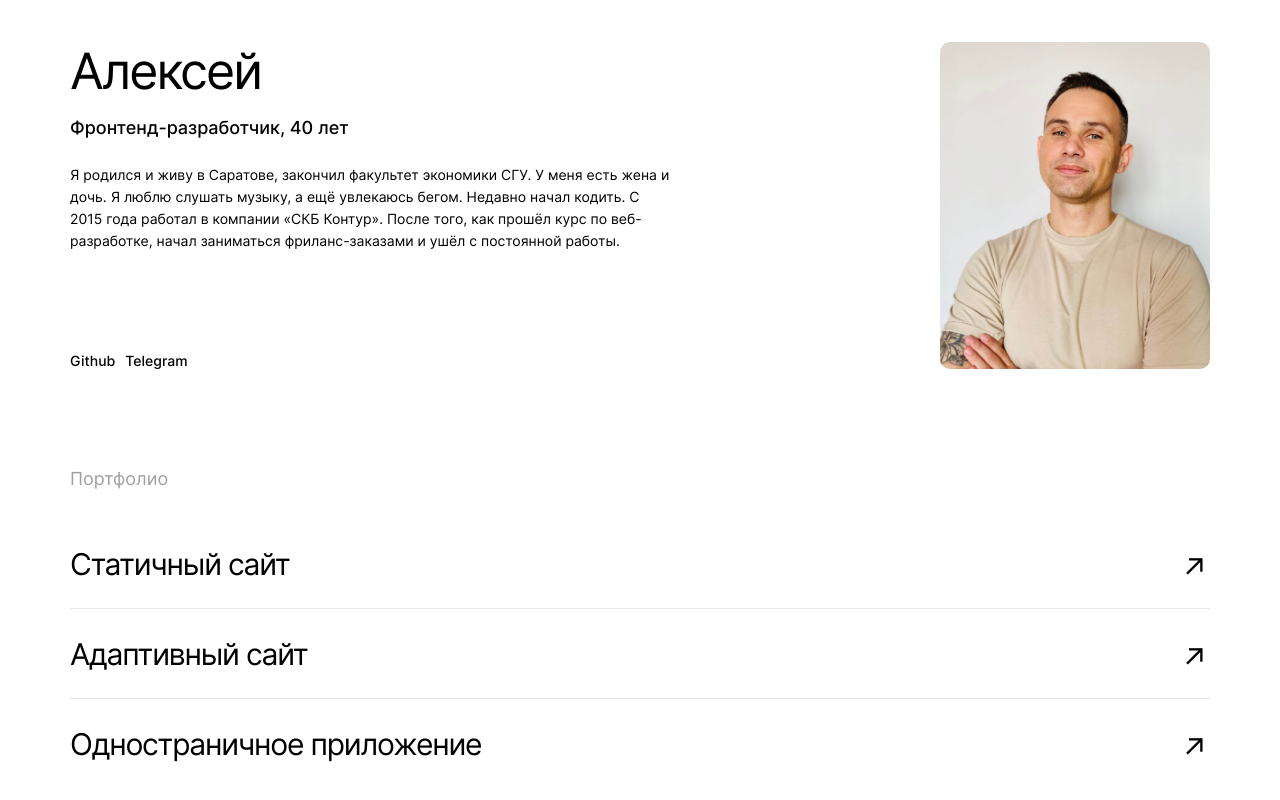
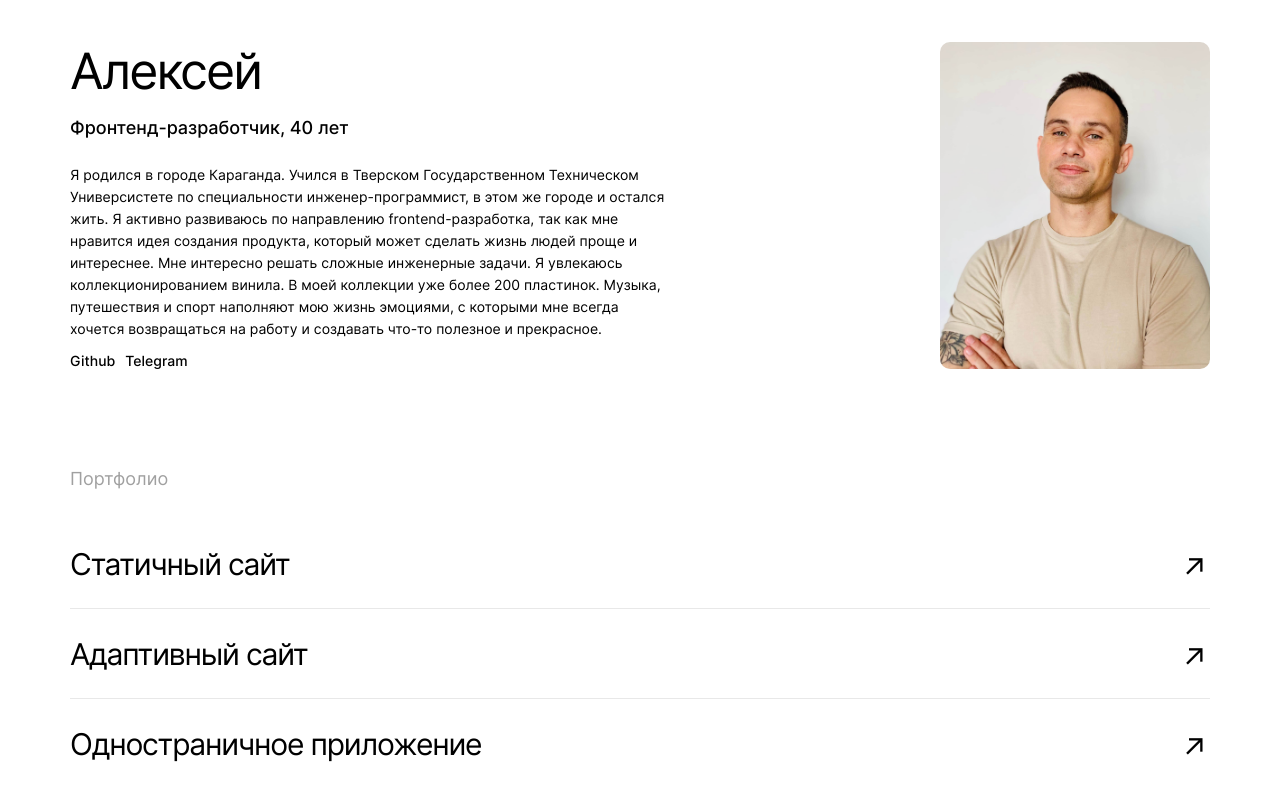
Before and after one commit to aumetros/movies-explorer-frontend, a React (Create React App) app: page / in a window 1280 px wide. Shown: the part 2082-2882 px from the top of the page. Built offline with nearby package versions, Linux system fonts and the light colour scheme.

Commit message:
Редактирование информации в портфолио

```diff
--- a/src/components/AboutMe/AboutMe.js
+++ b/src/components/AboutMe/AboutMe.js
@@ -12,11 +12,16 @@ function AboutMe() {
             <h3 className="about-me__name">Алексей</h3>
             <p className="about-me__subtitle">Фронтенд-разработчик, 40 лет</p>
             <article className="about-me__story">
-              Я родился и живу в Саратове, закончил факультет экономики СГУ. У
-              меня есть жена и дочь. Я люблю слушать музыку, а ещё увлекаюсь
-              бегом. Недавно начал кодить. С 2015 года работал в компании «СКБ
-              Контур». После того, как прошёл курс по веб-разработке, начал
-              заниматься фриланс-заказами и ушёл с постоянной работы.
+              Я родился в городе Караганда. Учился в Тверском Государственном
+              Техническом Универсистете по специальности инженер-программист, в
+              этом же городе и остался жить. Я активно развиваюсь по направлению
+              frontend-разработка, так как мне нравится идея создания продукта,
+              который может сделать жизнь людей проще и интереснее. Мне
+              интересно решать сложные инженерные задачи. Я увлекаюсь
+              коллекционированием винила. В моей коллекции уже более 200
+              пластинок. Музыка, путешествия и спорт наполняют мою жизнь
+              эмоциями, с которыми мне всегда хочется возвращаться на работу и
+              создавать что-то полезное и прекрасное.
             </article>
           </div>
           <ul className="about-me__links">
```
